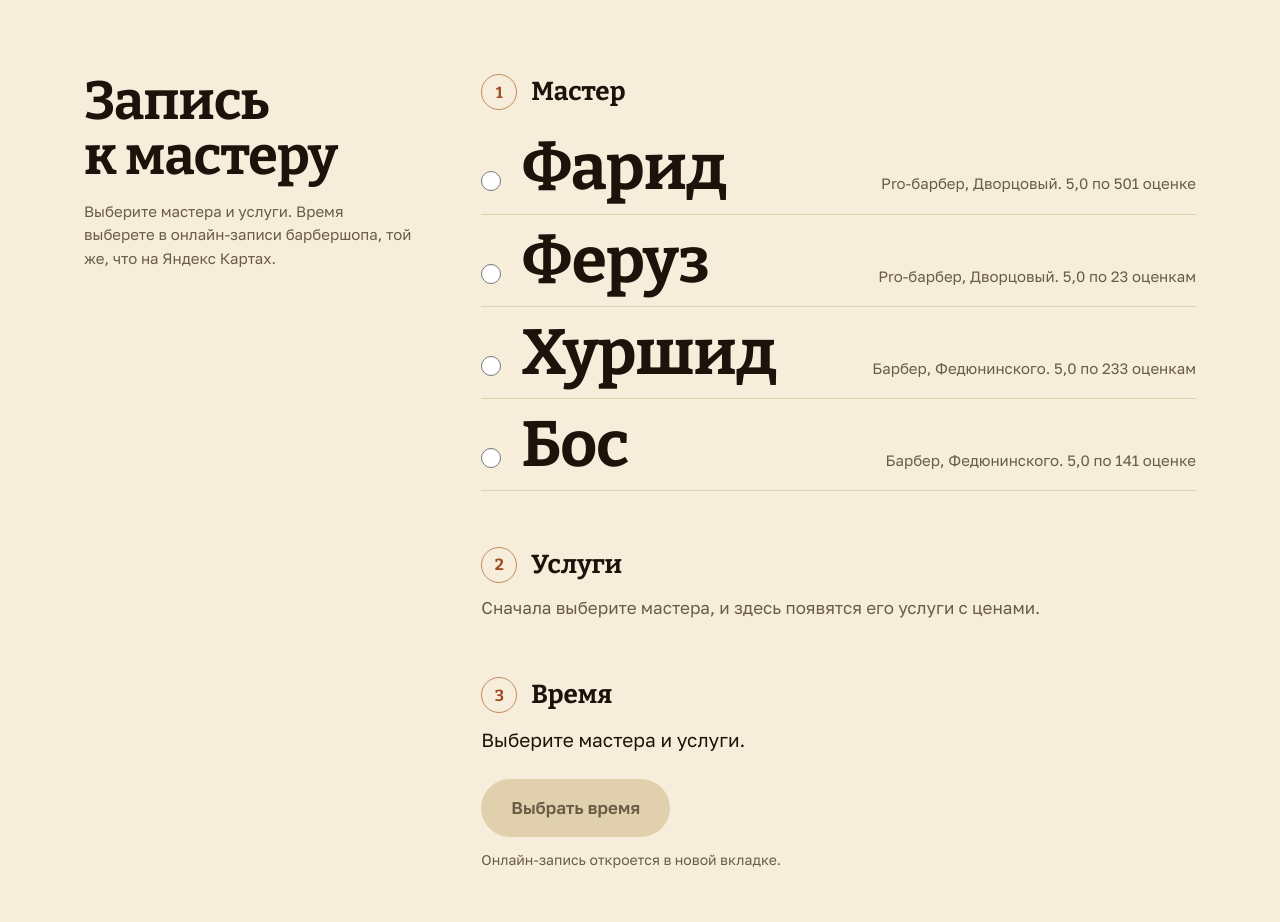
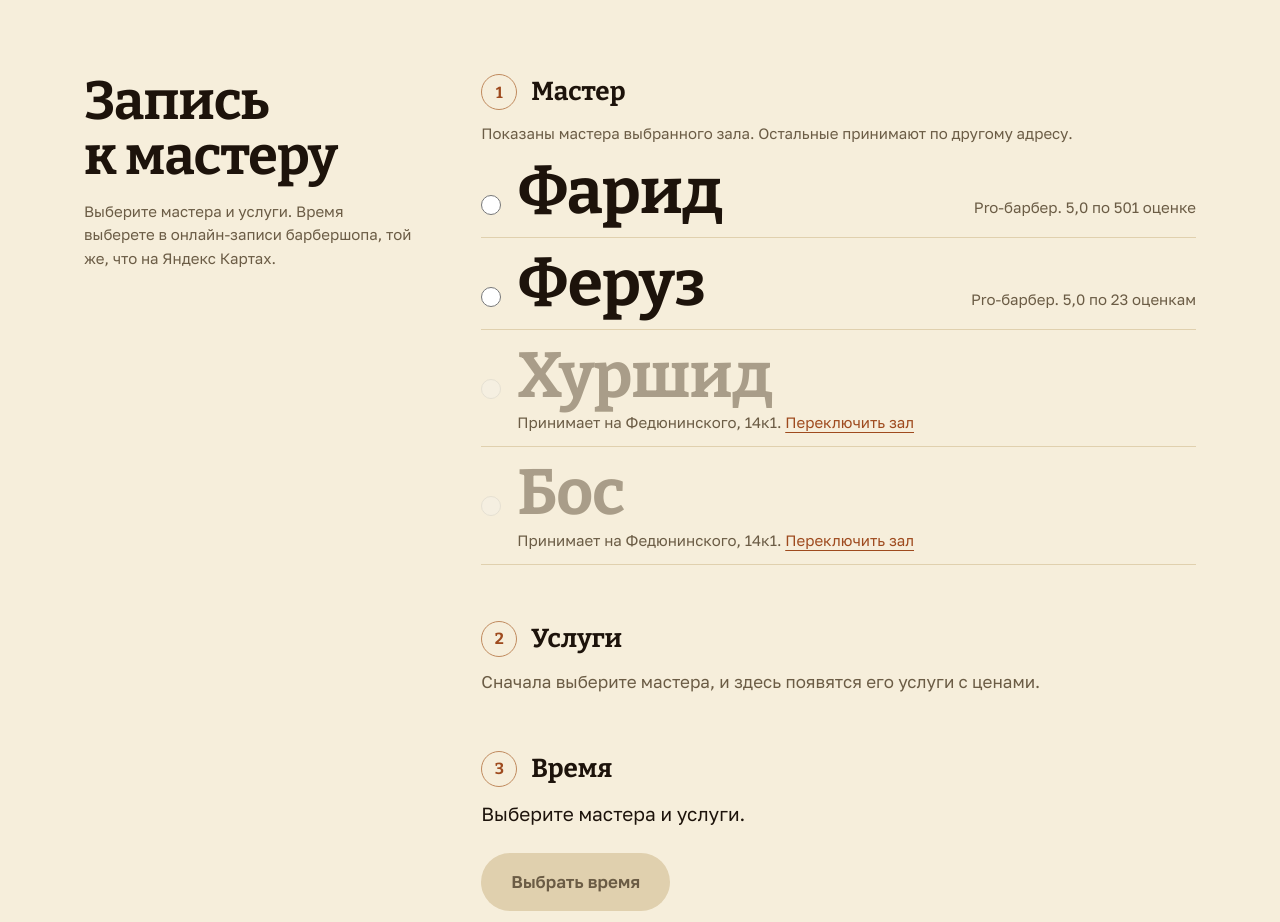
Before and after one commit to arc0382819/don-corleone, a plain HTML site: page index.html in a window 1280 px wide. Shown: the part 3940-4862 px from the top of the page. Drawn offline with Linux system fonts and the light colour scheme.

Commit message:
Запись: активны только мастера выбранного зала
Мастера другого зала приглушены, под ними подпись, где они
принимают, и кнопка «Переключить зал». Переключатель в шапке
и эта кнопка работают одинаково.

Co-Authored-By: Claude Fable 5.1 <noreply@anthropic.com>

```diff
--- a/index.html
+++ b/index.html
@@ -157,27 +157,40 @@
 
         <fieldset class="step">
           <legend><span class="step-n">1</span>Мастер</legend>
+          <p class="step-hint">Показаны мастера выбранного зала. Остальные принимают по&nbsp;другому адресу.</p>
           <div class="pick-list">
-            <label class="pick master">
+            <div class="master" data-b="d">
+              <label class="pick">
                 <input type="radio" name="master" value="farid" data-branch="d">
                 <span class="master-name">Фарид</span>
-              <span class="master-meta">Pro-барбер, Дворцовый. 5,0 по&nbsp;501&nbsp;оценке</span>
               </label>
-            <label class="pick master">
+              <span class="master-meta">Pro-барбер. 5,0 по&nbsp;501&nbsp;оценке</span>
+              <p class="master-else">Принимает на&nbsp;Дворцовом, 14/9. <button type="button" class="link-btn" data-set="d">Переключить зал</button></p>
+            </div>
+            <div class="master" data-b="d">
+              <label class="pick">
                 <input type="radio" name="master" value="feruz" data-branch="d">
                 <span class="master-name">Феруз</span>
-              <span class="master-meta">Pro-барбер, Дворцовый. 5,0 по&nbsp;23&nbsp;оценкам</span>
               </label>
-            <label class="pick master">
+              <span class="master-meta">Pro-барбер. 5,0 по&nbsp;23&nbsp;оценкам</span>
+              <p class="master-else">Принимает на&nbsp;Дворцовом, 14/9. <button type="button" class="link-btn" data-set="d">Переключить зал</button></p>
+            </div>
+            <div class="master" data-b="f">
+              <label class="pick">
                 <input type="radio" name="master" value="khurshid" data-branch="f">
                 <span class="master-name">Хуршид</span>
-              <span class="master-meta">Барбер, Федюнинского. 5,0 по&nbsp;233&nbsp;оценкам</span>
               </label>
-            <label class="pick master">
+              <span class="master-meta">Барбер. 5,0 по&nbsp;233&nbsp;оценкам</span>
+              <p class="master-else">Принимает на&nbsp;Федюнинского, 14к1. <button type="button" class="link-btn" data-set="f">Переключить зал</button></p>
+            </div>
+            <div class="master" data-b="f">
+              <label class="pick">
                 <input type="radio" name="master" value="bos" data-branch="f">
                 <span class="master-name">Бос</span>
-              <span class="master-meta">Барбер, Федюнинского. 5,0 по&nbsp;141&nbsp;оценке</span>
               </label>
+              <span class="master-meta">Барбер. 5,0 по&nbsp;141&nbsp;оценке</span>
+              <p class="master-else">Принимает на&nbsp;Федюнинского, 14к1. <button type="button" class="link-btn" data-set="f">Переключить зал</button></p>
+            </div>
           </div>
         </fieldset>
 
--- a/script.js
+++ b/script.js
@@ -87,11 +87,15 @@
   var switchButtons = document.querySelectorAll('.switch button');
 
   function setBranch(branch, animate) {
-    if (body.getAttribute('data-branch') === branch && !animate) return;
     body.setAttribute('data-branch', branch);
 
     switchButtons.forEach(function (button) {
       button.setAttribute('aria-pressed', button.getAttribute('data-set') === branch ? 'true' : 'false');
+    });
+
+    // Выбрать можно только мастеров этого зала
+    document.querySelectorAll('input[name="master"]').forEach(function (input) {
+      input.disabled = input.getAttribute('data-branch') !== branch;
     });
 
     if (animate) {
@@ -260,8 +264,9 @@
     });
   });
 
-  // Переключатель зала: если выбран мастер из другого зала, сбрасываем выбор
-  switchButtons.forEach(function (button) {
+  // Переключатель зала в шапке и кнопки «Переключить зал» у мастеров.
+  // Если был выбран мастер из другого зала, сбрасываем выбор.
+  document.querySelectorAll('.switch button, .link-btn[data-set]').forEach(function (button) {
     button.addEventListener('click', function () {
       var branch = button.getAttribute('data-set');
       setBranch(branch, true);
@@ -306,10 +311,11 @@
     if (event.key === THEME_KEY) schemeMeta.content = event.newValue || 'light dark';
   });
 
-  // Вспоминаем зал, который гость выбрал в прошлый раз
+  // Вспоминаем зал, который гость выбрал в прошлый раз,
+  // иначе включаем зал по умолчанию
   var saved = null;
   try { saved = localStorage.getItem(KEY); } catch (e) {}
-  if (saved === 'd' || saved === 'f') setBranch(saved, false);
+  setBranch(saved === 'f' ? 'f' : 'd', false);
 
   update();
 })();
--- a/styles.css
+++ b/styles.css
@@ -319,10 +319,12 @@ body[data-branch="f"].switched .d-only { display: none; }
 .pick input { flex: none; width: 20px; height: 20px; margin: 0; transform: translateY(2px); cursor: pointer; }
 
 .master {
-  flex-wrap: wrap; column-gap: 20px; row-gap: 2px;
+  display: flex; align-items: baseline; flex-wrap: wrap;
+  column-gap: 20px; row-gap: 2px;
   padding-block: 12px;
   border-bottom: 1px solid var(--rule);
 }
+.master .pick { align-items: baseline; }
 .master-name {
   font-family: var(--display); font-weight: 700;
   font-size: clamp(36px, 5vw, 64px);
@@ -330,6 +332,22 @@ body[data-branch="f"].switched .d-only { display: none; }
 }
 .master-meta { font-size: 15px; color: var(--muted); margin-left: auto; }
 .master:hover .master-name, .master:has(input:checked) .master-name { color: var(--accent); }
+
+/* Мастер другого зала: выбрать нельзя, зато видно, где он принимает */
+.master-else { display: none; flex-basis: 100%; font-size: 15px; color: var(--muted); padding-left: 36px; }
+.master:has(input:disabled) { cursor: default; }
+.master:has(input:disabled) .pick { cursor: default; }
+.master:has(input:disabled) .master-name { color: var(--muted); opacity: 0.55; }
+.master:has(input:disabled):hover .master-name { color: var(--muted); }
+.master:has(input:disabled) .master-meta { display: none; }
+.master:has(input:disabled) .master-else { display: block; }
+.master:has(input:disabled) input { cursor: default; opacity: 0.4; }
+
+.link-btn {
+  font: inherit; color: var(--accent); background: none; border: 0; padding: 0;
+  cursor: pointer; text-decoration: underline; text-underline-offset: 4px;
+}
+.link-btn:hover { color: var(--ink); }
 
 .step-empty { color: var(--muted); }
 .svc-list:empty { display: none; }
@@ -438,6 +456,7 @@ body[data-branch="f"] .place[data-b="f"] h3 { color: var(--accent); }
   .family-photo { max-width: none; aspect-ratio: 4 / 3; margin-bottom: 32px; }
   .quotes, .places { grid-template-columns: 1fr; }
   .master-meta { margin-left: 36px; width: 100%; }
+  .master-else { padding-left: 36px; }
   .foot-small { margin-left: 0; }
 
   .bar {
```
Lines whose indentation alone changed are shown as unchanged.
